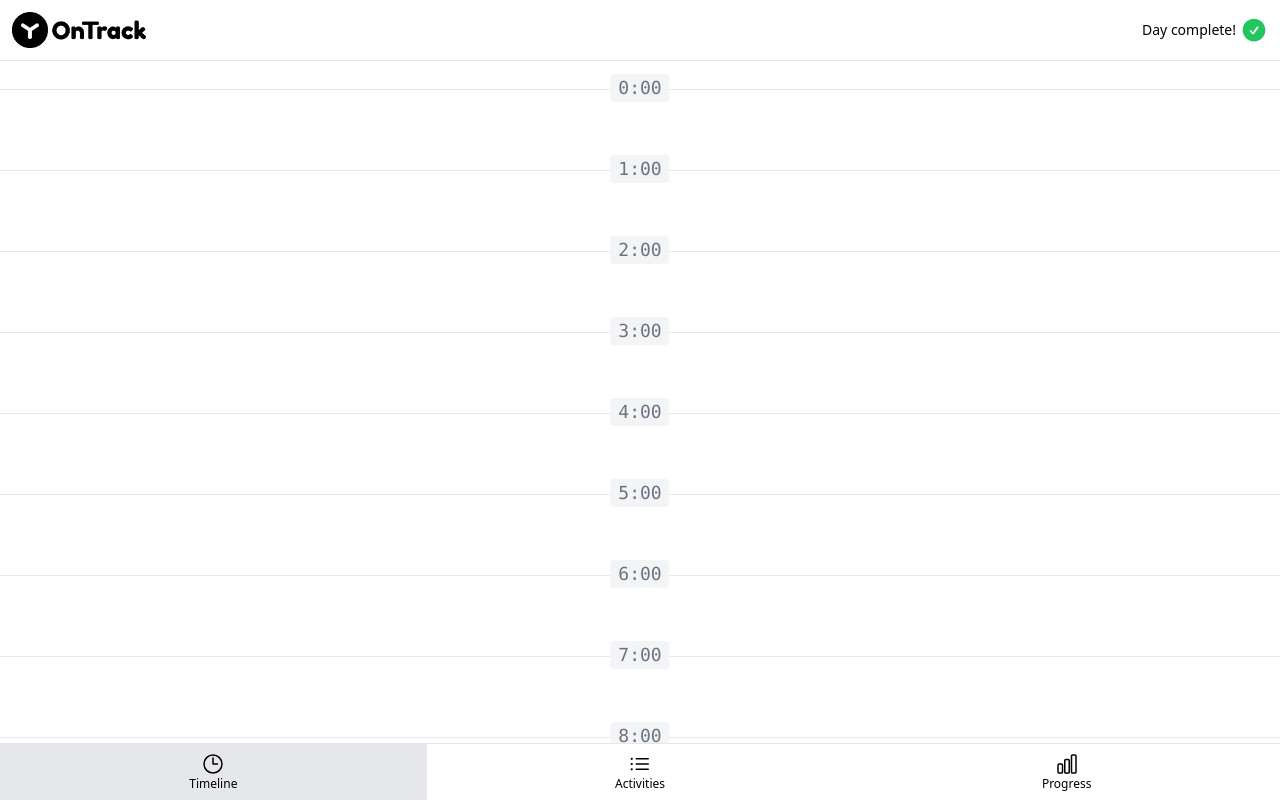
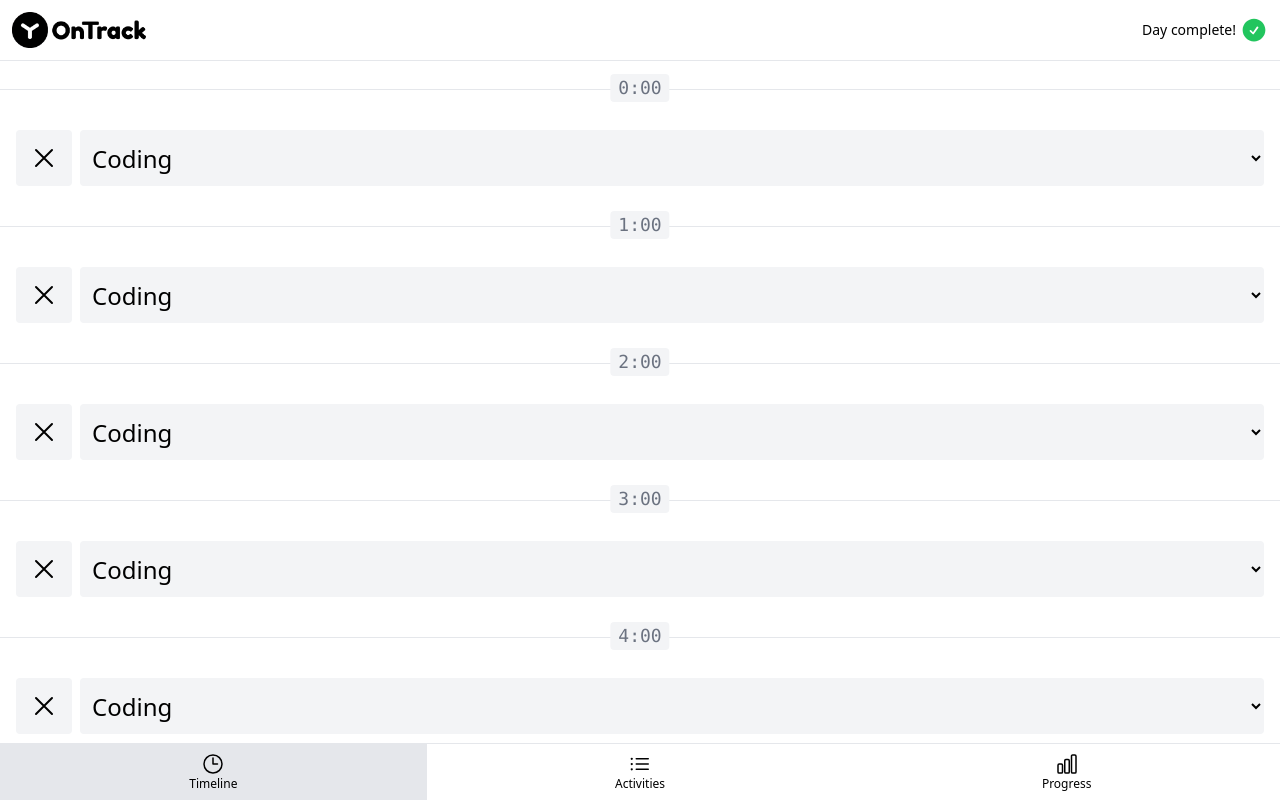
Before and after one commit to Moreorsea/onTrack, a Vue app: page /#timeline in a window 1280 px wide. Shown: the top 802 px of the page. Built offline with nearby package versions, Linux system fonts and the light colour scheme.

Commit message:
add types

```diff
--- a/src/App.vue
+++ b/src/App.vue
@@ -4,11 +4,12 @@ import TheNav from './components/TheNav.vue'
 import TheTimeLine from './components/pages/TheTimeline.vue'
 import TheActivities from './components/pages/TheActivities.vue'
 import TheProgress from './components/pages/TheProgress.vue'
-import { normilazePageHash } from './components/functions'
+import { normilazePageHash, generateTimelineItems } from './components/functions'
 import { PAGE_TIMELINES, PAGE_ACTIVITIES, PAGE_PROGRESS } from './components/constants'
 import { ref } from 'vue'
 
 const currentPage = ref(normilazePageHash())
+const timeLineItems = generateTimelineItems()
 
 function goTo(page) {
   currentPage.value = page
@@ -18,7 +19,7 @@ function goTo(page) {
 <template>
   <TheHeader @go-to-timeline="goTo(PAGE_TIMELINES)" @go-to-progress="goTo(PAGE_PROGRESS)" />
   <main class="flex flex-grow flex-col">
-    <TheTimeLine v-show="currentPage === PAGE_TIMELINES" />
+    <TheTimeLine :time-line-items="timeLineItems" v-show="currentPage === PAGE_TIMELINES" />
     <TheActivities v-show="currentPage === PAGE_ACTIVITIES" />
     <TheProgress v-show="currentPage === PAGE_PROGRESS" />
   </main>
--- /dev/null
+++ b/src/components/BaseButton.vue
@@ -0,0 +1,7 @@
+<template>
+  <button
+    class="rounded bg-gray-100 p-3 enabled:hover:bg-gray-200 disabled:cursor-not-allowed disabled:opacity-50"
+  >
+    <slot></slot>
+  </button>
+</template>
--- /dev/null
+++ b/src/components/BaseSelect.vue
@@ -0,0 +1,36 @@
+<template>
+  <div class="flex gap-2">
+    <BaseButton>
+      <XMarkIcon class="h-8" />
+    </BaseButton>
+
+    <select name="" id="" class="w-full truncate rounded bg-gray-100 py-1 px-2 text-2xl">
+      <option selected disabled value="">{{ placeholder }}</option>
+      <option
+        v-for="{ value, label } in options"
+        :key="value"
+        :value="value"
+        :selected="value === selected"
+      >
+        {{ label }}
+      </option>
+    </select>
+  </div>
+</template>
+
+<script setup>
+import BaseButton from '../components/BaseButton.vue'
+import { XMarkIcon } from '@heroicons/vue/24/outline'
+
+defineProps({
+  selected: Number,
+  options: {
+    type: Array,
+    required: true
+  },
+  placeholder: {
+    type: String,
+    default: 'Rest'
+  }
+})
+</script>
--- a/src/components/TheNav.vue
+++ b/src/components/TheNav.vue
@@ -2,7 +2,13 @@
 import NavItem from './NavItem.vue'
 import { NAV_ITEMS } from './constants'
 
-defineProps(['currentPage'])
+defineProps({
+  currentPage: {
+    type: String,
+    required: true
+  }
+})
+
 const emit = defineEmits(['navigate'])
 </script>
 
--- a/src/components/TimelineItem.vue
+++ b/src/components/TimelineItem.vue
@@ -1,11 +1,26 @@
 <template>
   <li class="relative flex flex-col gap-2 border-t border-gray-200 py-10 px-4">
     <a href="#" :class="hourLinkClasses">{{ timelineItem.hour }}:00</a>
+    <BaseSelect :selected="selectedActivityId" :options="options" placeholder="Rest" />
   </li>
 </template>
 
 <script setup>
-const props = defineProps(['timelineItem'])
+import BaseSelect from '../components/BaseSelect.vue'
+const props = defineProps({
+  timelineItem: {
+    type: Object,
+    required: true
+  }
+})
+
+const options = [
+  { value: 1, label: 'Coding' },
+  { value: 2, label: 'Reading' },
+  { value: 3, label: 'Training' }
+]
+
+const selectedActivityId = 1
 
 const hourLinkClasses = [
   'absolute -top-4 left-1/2 -translate-x-1/2 rounded px-2 font-mono text-lg',
--- a/src/components/pages/TheTimeline.vue
+++ b/src/components/pages/TheTimeline.vue
@@ -2,7 +2,7 @@
   <div class="mt-7">
     <ul>
       <TimelineItem
-        v-for="timelineItem in generateTimelineItems()"
+        v-for="timelineItem in timeLineItems"
         :key="timelineItem.hour"
         :timeline-item="timelineItem"
       />
@@ -12,5 +12,11 @@
 
 <script setup>
 import TimelineItem from '../TimelineItem.vue'
-import { generateTimelineItems } from '../functions'
+
+const { timeLineItems } = defineProps({
+  timeLineItems: {
+    type: Array,
+    required: true
+  }
+})
 </script>
```
